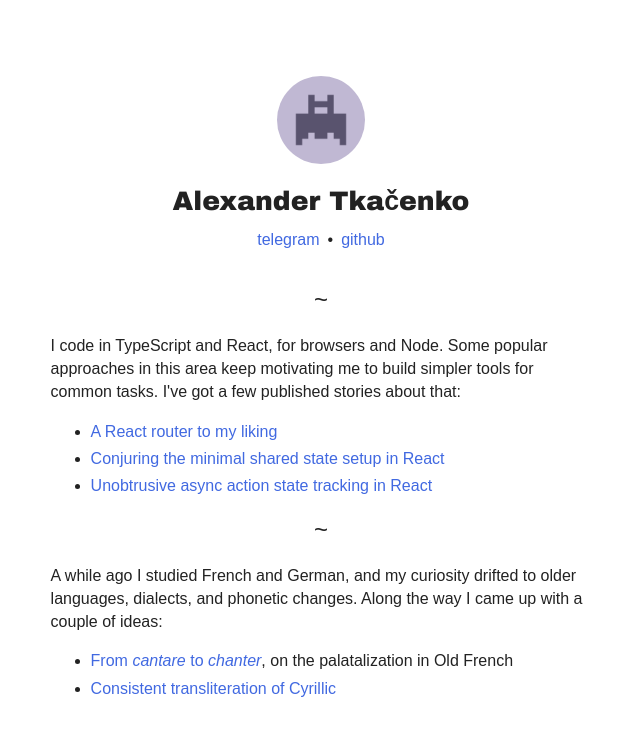
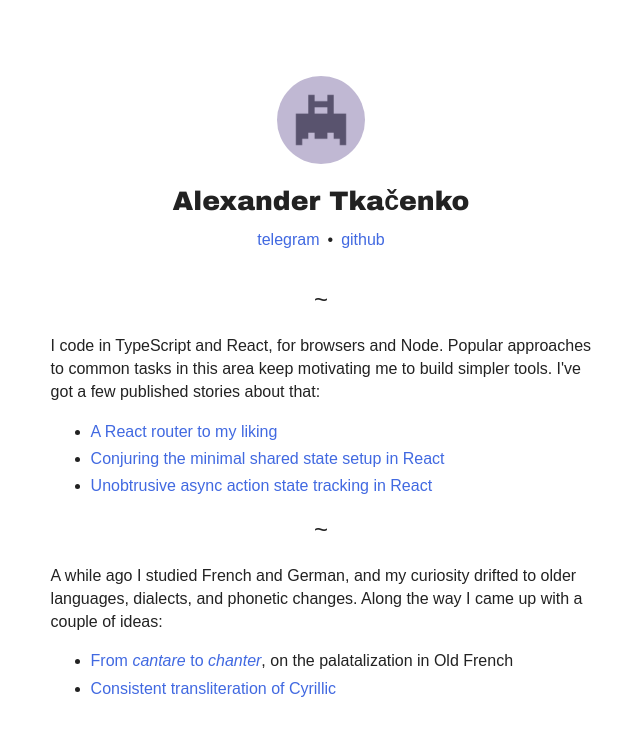
Before and after one commit to axtk/axtk.github.io, a Jekyll site: the page built from index.html, in a window 1280 px wide. Shown: the top 736 px of the page, without its empty margins (319-959 px from the left). Built offline with Jekyll 4.4.1, drawn with Linux system fonts in a browser that asks for light colours.

Commit message:
update index

```diff
--- a/index.html
+++ b/index.html
@@ -20,7 +20,7 @@
 
 <p class="sep">~</p>
 
-<p>I code in TypeScript and React, for browsers and Node. Some popular approaches in this area keep motivating me to build simpler tools for common tasks. I've got a few published stories about that:</p>
+<p>I code in TypeScript and React, for browsers and Node. Popular approaches to common tasks in this area keep motivating me to build simpler tools. I've got a few published stories about that:</p>
 
 <ul>
     <!--
```
